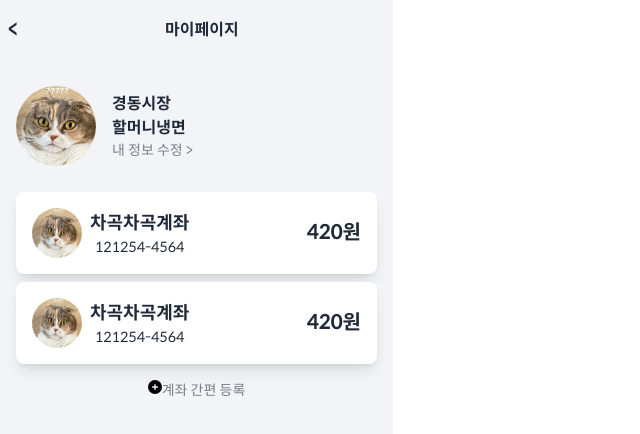
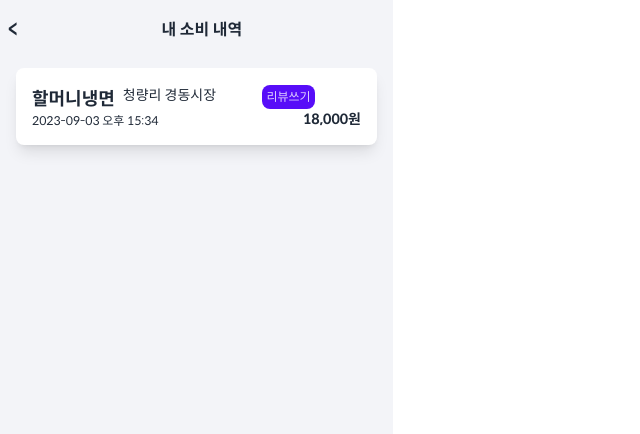
Before and after one commit to ZZOL-zzol/sizzang, a React (Create React App) app in the folder frontend/: page / in a window 1280 px wide. Shown: the top 434 px of the page, without its empty margins (0-640 px from the left). Built offline with nearby package versions, Linux system fonts and the light colour scheme; the HTML template or start-up script is replaced by a standard one.

Commit message:
:sparkles: feat:소비내역 컴포넌트 제작 및 조립

```diff
--- a/frontend/src/App.js
+++ b/frontend/src/App.js
@@ -4,6 +4,7 @@ import SellerMyPage from './views/mypage/seller/SellerMyPage';
 import StoreInfoPage from './views/mypage/seller/StoreInfoPage';
 import AccountChangePage from './views/mypage/AccountChangePage';
 import ConsumerMyPage from './views/mypage/consumer/ConsumerMyPage';
+import ConsumptionDetailPage from './views/mypage/consumer/ConsumptionDetailPage';
 
 
 const App = () => {
@@ -11,7 +12,7 @@ const App = () => {
     <div className="App min-h-screen flex w-screen">
       {/* <MainPage/> */}
 
-      <ConsumerMyPage/>
+      <ConsumptionDetailPage/>
     </div>
   );
 }
--- /dev/null
+++ b/frontend/src/components/mypage/ConsumptionCard.js
@@ -0,0 +1,25 @@
+import React from 'react';
+
+const ConsumptionCard = ({ storeName, marketName, time, expend}) => {
+    return (
+        <div className="ConsumptionCard">
+            <div className="bg-white rounded-lg shadow-lg mx-4 my-2 p-4">
+                <div className="flex justify-start items-center">
+                    <div>
+                        <div className="flex justify-start">
+                            <p className="text-lg font-bold mr-2">{storeName}</p>
+                            <p className="text-sm">{marketName}</p>
+                        </div>
+                        <p className="text-left text-xs">{time}</p>
+                    </div>
+                    <div className="flex-1">
+                        <button className="text-xs btn-primary rounded-lg p-1">리뷰쓰기</button>
+                        <p className="text-sm font-bold text-right">{expend}</p>
+                    </div>
+                </div>
+            </div>
+        </div>
+    );
+}
+
+export default ConsumptionCard;
--- a/frontend/src/views/mypage/consumer/ConsumerMyPage.js
+++ b/frontend/src/views/mypage/consumer/ConsumerMyPage.js
@@ -6,7 +6,7 @@ import AccountCard from '../../../components/mypage/AccountCard';
 
 const ConsumerMyPage = () => {
   return (
-    <div className="SellerMyPage  bg-whitegray font-spoqa">
+    <div className="ConsumerMyPage  bg-whitegray font-spoqa">
       <PageTitle pageTitle="마이페이지" />
       <ProfileSection />
       <AccountCard
--- /dev/null
+++ b/frontend/src/views/mypage/consumer/ConsumptionDetailPage.js
@@ -0,0 +1,21 @@
+import React from 'react';
+import PageTitle from '../../../components/common/PageTitle';
+import ConsumptionCard from '../../../components/mypage/ConsumptionCard';
+
+
+
+const ConsumptionDetailPage = () => {
+    return (
+        <div className="ConsumptionDetailPage  bg-whitegray font-spoqa">
+            <PageTitle pageTitle="내 소비 내역" />
+            <ConsumptionCard
+                storeName="할머니냉면"
+                marketName="청량리 경동시장"
+                time="2023-09-03 오후 15:34"
+                expend="18,000원"
+            />
+        </div>
+    );
+}
+
+export default ConsumptionDetailPage;
```
